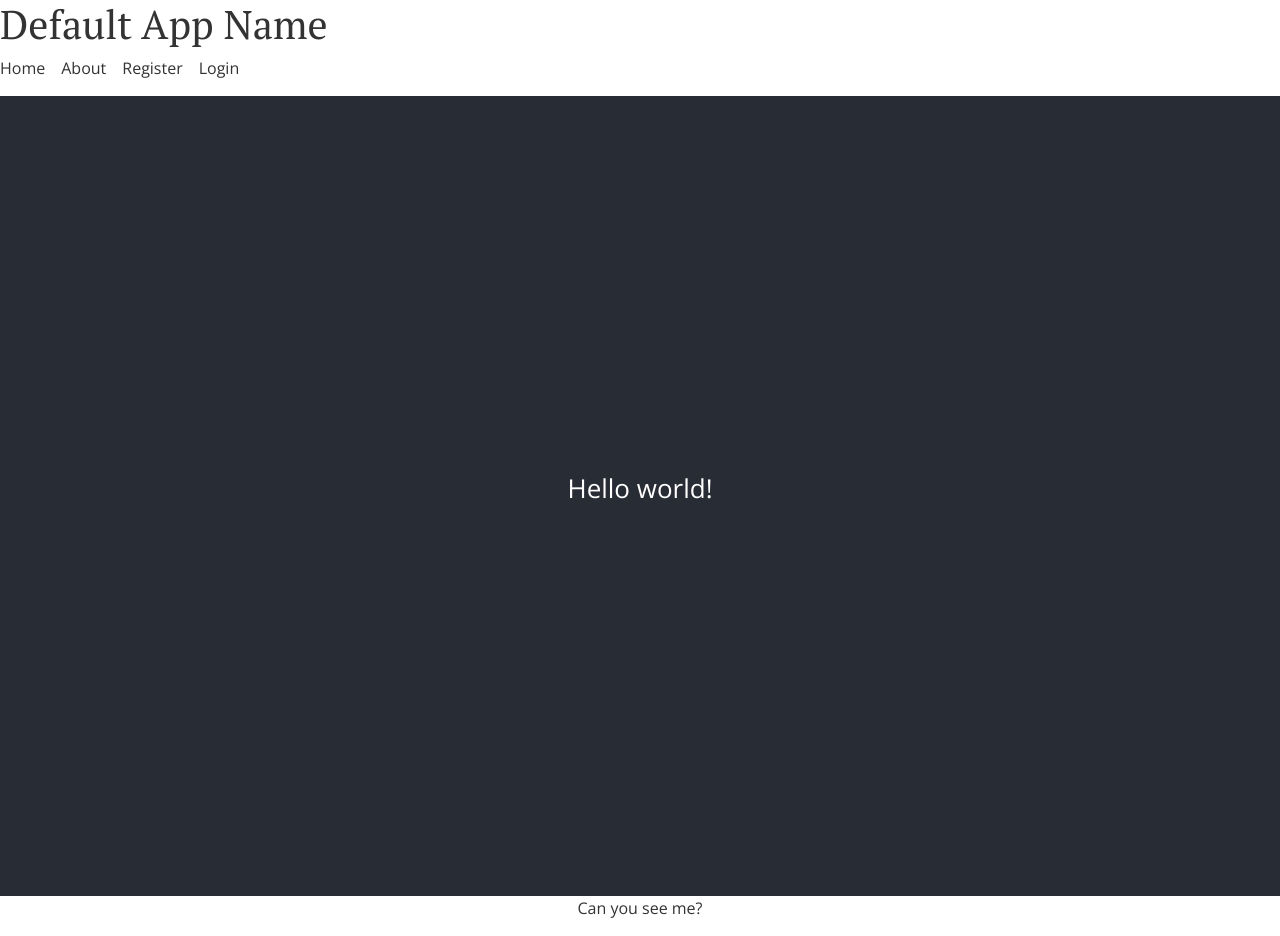
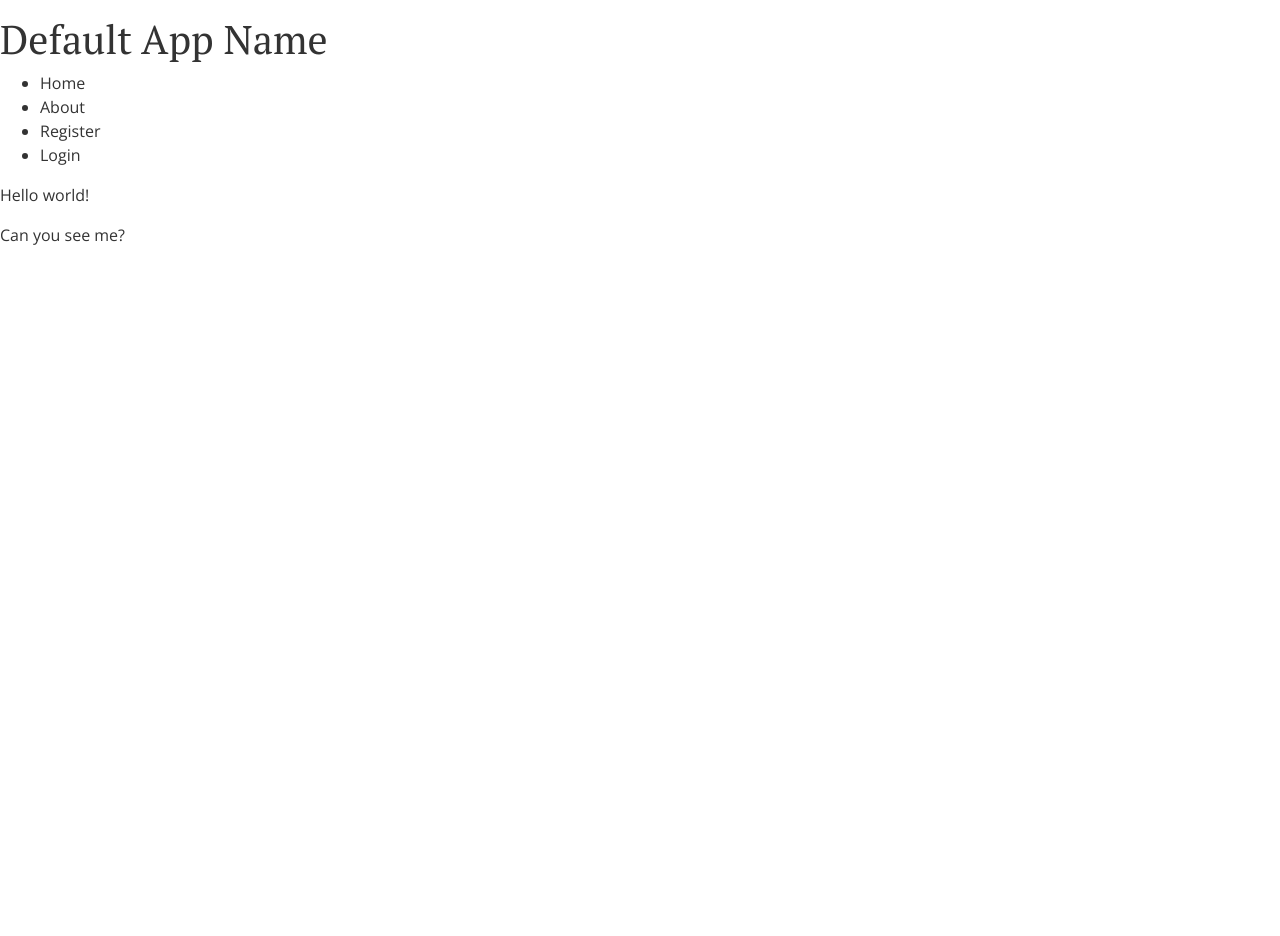
Before and after one commit to nicholaspretorius/sls-branches-client, a React (Create React App) app: page / in a window 1280 px wide. After the commit the page ends 800 px from the top, so only its background shows below. Built offline with nearby package versions, Linux system fonts and the light colour scheme.

Commit message:
styles: Update styling

```diff
--- a/src/components/Header/Header.css
+++ b/src/components/Header/Header.css
@@ -1,12 +1,3 @@
-.main_nav {
-  text-align: left;
+.App .navbar-brand {
+  font-weight: bold;
 }
-
-.main_nav ul {
-  padding-left: 0;
-}
-
-.main_nav li {
-  display: inline-block;
-  margin-right: 1em;
-}
--- a/src/containers/App/App.css
+++ b/src/containers/App/App.css
@@ -1,38 +1,3 @@
 .App {
-  text-align: center;
+  margin-top: 15px;
 }
-
-.App-logo {
-  height: 40vmin;
-  pointer-events: none;
-}
-
-@media (prefers-reduced-motion: no-preference) {
-  .App-logo {
-    animation: App-logo-spin infinite 20s linear;
-  }
-}
-
-.App-header {
-  background-color: #282c34;
-  min-height: 100vh;
-  display: flex;
-  flex-direction: column;
-  align-items: center;
-  justify-content: center;
-  font-size: calc(10px + 2vmin);
-  color: white;
-}
-
-.App-link {
-  color: #61dafb;
-}
-
-@keyframes App-logo-spin {
-  from {
-    transform: rotate(0deg);
-  }
-  to {
-    transform: rotate(360deg);
-  }
-}
```
